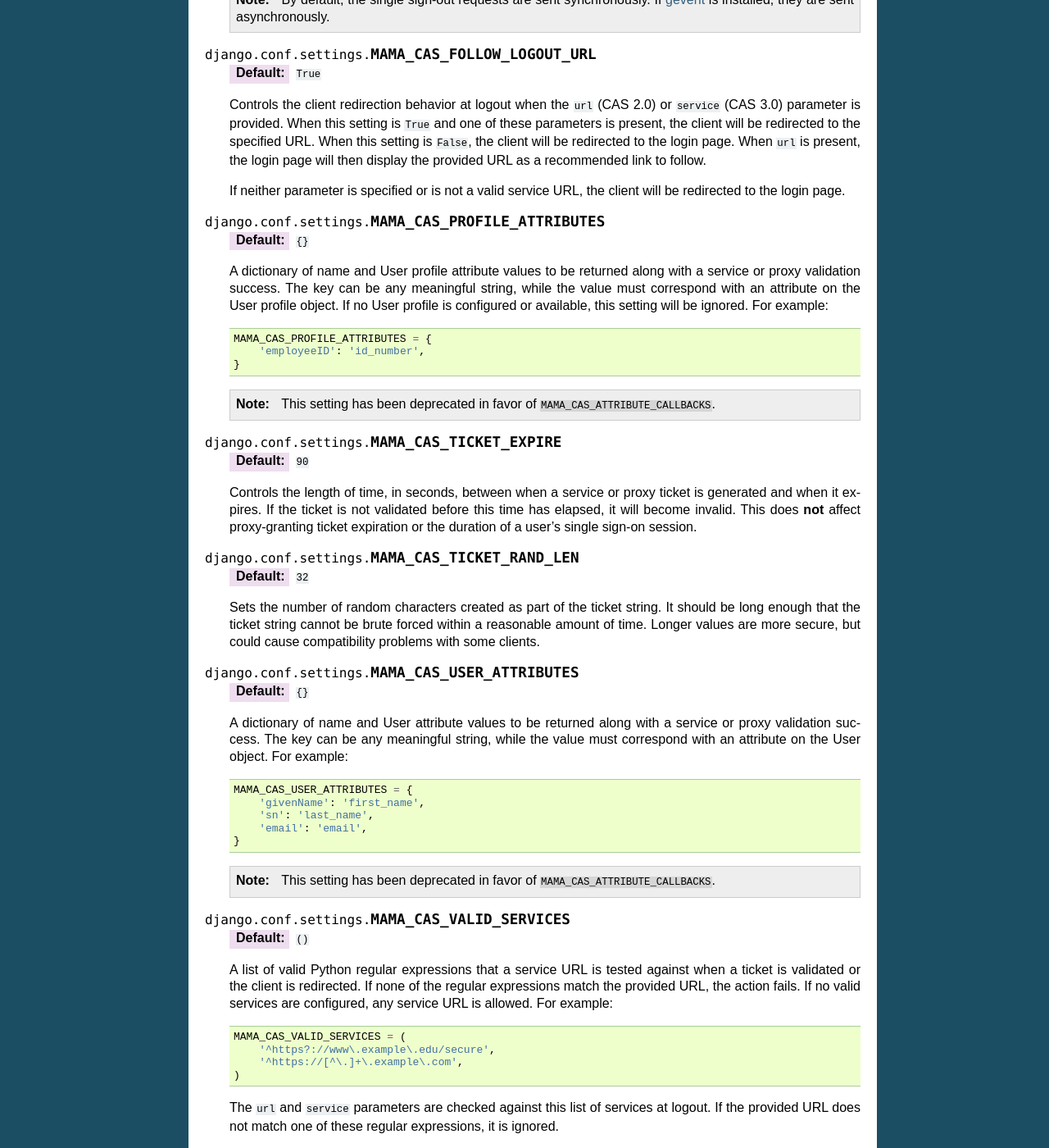
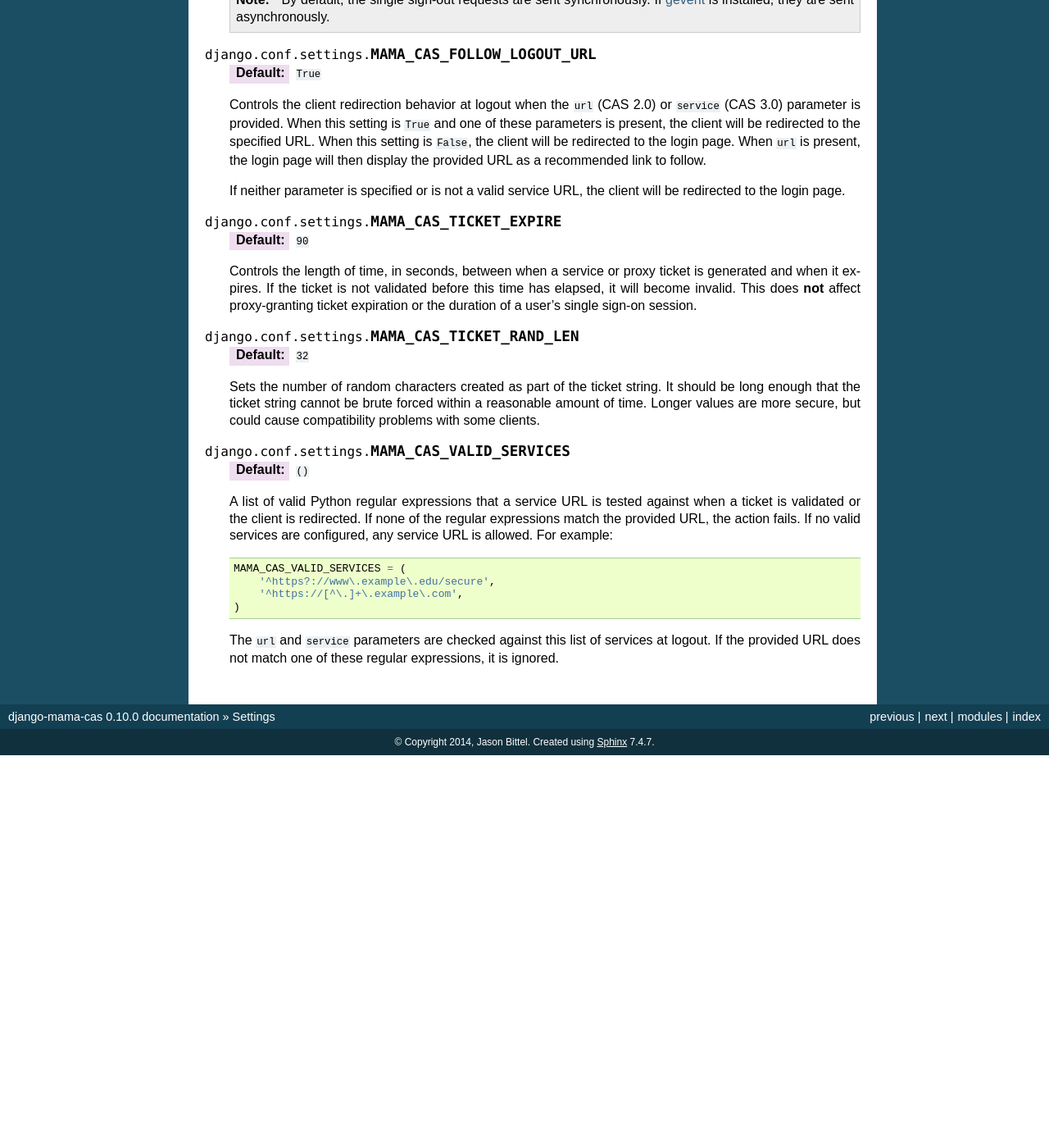
Before and after one commit to jbittel/django-mama-cas, a Sphinx documentation site: the page built from docs/settings.rst, in a window 1280 px wide and 1400 px high, scrolled down 810 px. Shown: the whole window at 82% size. Built offline with Sphinx 7.4.7, drawn with Linux system fonts in a browser that asks for light colours; after the commit the page ends 1731 px from its top, so only the background shows below that; some of the changed text lies outside the part shown.

Commit message:
Remove deprecated settings documentation

```diff
--- a/docs/settings.rst
+++ b/docs/settings.rst
@@ -71,25 +71,6 @@ alter stock CAS behavior.
    If neither parameter is specified or is not a valid service URL, the
    client will be redirected to the login page.
 
-.. attribute:: MAMA_CAS_PROFILE_ATTRIBUTES
-
-   :default: ``{}``
-
-   A dictionary of name and User profile attribute values to be returned along
-   with a service or proxy validation success. The key can be any meaningful
-   string, while the value must correspond with an attribute on the User
-   profile object. If no User profile is configured or available, this setting
-   will be ignored. For example::
-
-      MAMA_CAS_PROFILE_ATTRIBUTES = {
-          'employeeID': 'id_number',
-      }
-
-   .. note::
-
-      This setting has been deprecated in favor of
-      ``MAMA_CAS_ATTRIBUTE_CALLBACKS``.
-
 .. attribute:: MAMA_CAS_TICKET_EXPIRE
 
    :default: ``90``
@@ -108,26 +89,6 @@ alter stock CAS behavior.
    It should be long enough that the ticket string cannot be brute forced
    within a reasonable amount of time. Longer values are more secure, but
    could cause compatibility problems with some clients.
-
-.. attribute:: MAMA_CAS_USER_ATTRIBUTES
-
-   :default: ``{}``
-
-   A dictionary of name and User attribute values to be returned along with a
-   service or proxy validation success. The key can be any meaningful string,
-   while the value must correspond with an attribute on the User object. For
-   example::
-
-      MAMA_CAS_USER_ATTRIBUTES = {
-          'givenName': 'first_name',
-          'sn': 'last_name',
-          'email': 'email',
-      }
-
-   .. note::
-
-      This setting has been deprecated in favor of
-      ``MAMA_CAS_ATTRIBUTE_CALLBACKS``.
 
 .. attribute:: MAMA_CAS_VALID_SERVICES
 
```
